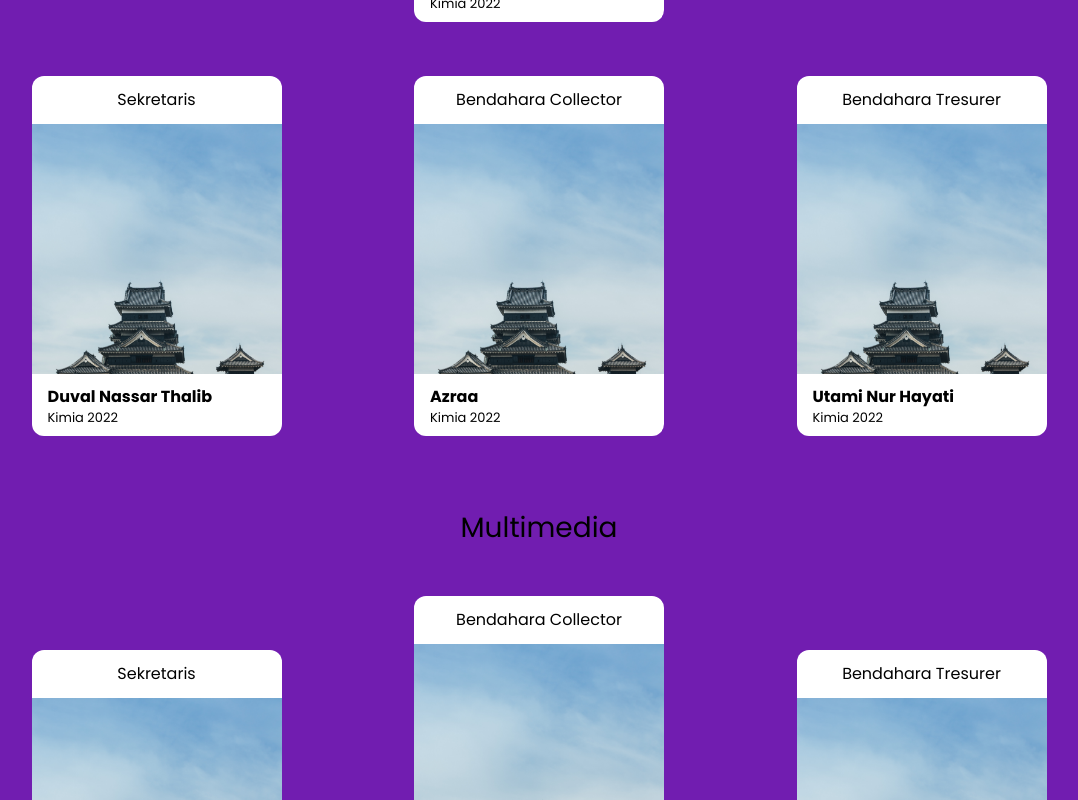
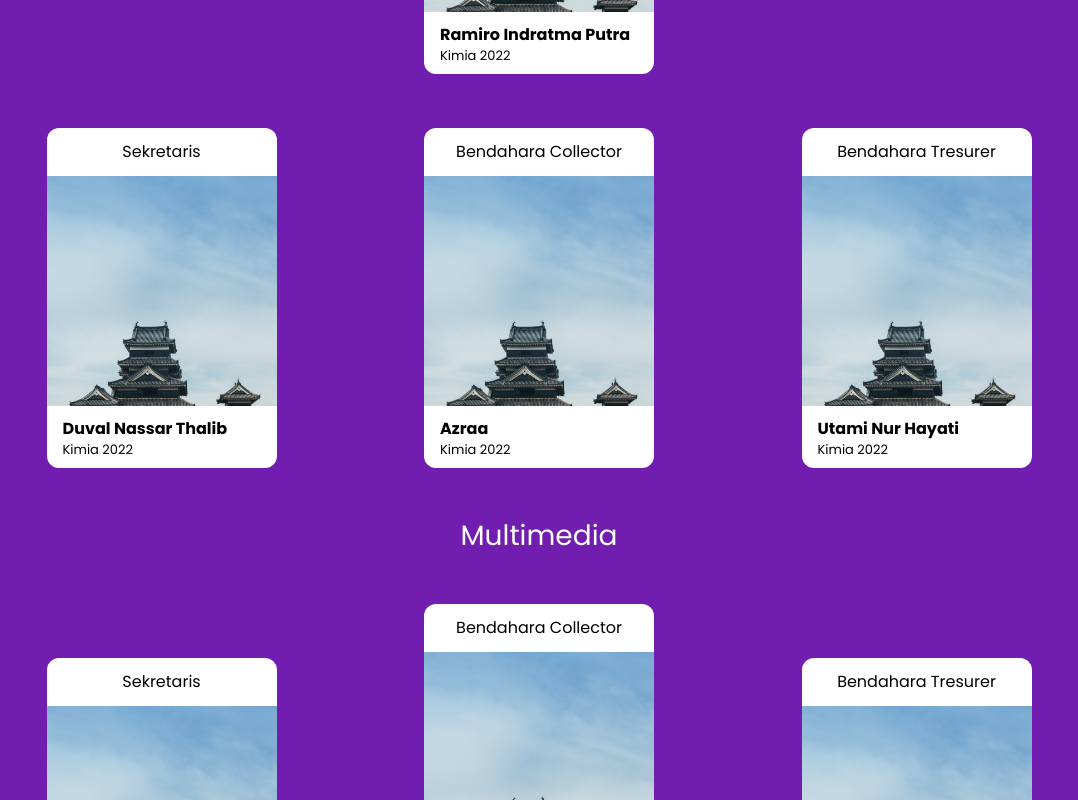
Before and after one commit to arkandamar/website-hmdk, a React (Vite) app: page / in a window 1280 px wide. Shown: the part 1620-2420 px from the top of the page, without its empty margins (101-1179 px from the left). Built offline with nearby package versions, Linux system fonts and the light colour scheme.

Commit message:
membuat fitur social media di card

```diff
--- a/src/App.jsx
+++ b/src/App.jsx
@@ -3,6 +3,7 @@ import Nav from './components/Nav'
 import Hero from './components/Hero'
 import About from './components/About'
 import Team from './components/Team'
+import Contact from './components/Contact'
 import './App.scss'
 
 function App() {
@@ -14,6 +15,7 @@ function App() {
       <Hero></Hero>
       <About></About>
       <Team></Team>
+      <Contact></Contact>
     </div>
   )
 }
--- a/src/App.scss
+++ b/src/App.scss
@@ -13,6 +13,12 @@ $grey-color: #d4d4d4;
   flex-direction: $dir;
 }
 
+@mixin absolute-center {
+  left: 50%;
+  top: 50%;
+  transform: translate(-50%, -50%);
+}
+
 .main-container {
   font-family: "Poppins", sans-serif;
 }
--- a/src/components/Card.jsx
+++ b/src/components/Card.jsx
@@ -1,11 +1,17 @@
 import "./Card.scss";
+import Instagram from "../assets/instagram.png";
+import Linkedin from "../assets/linkedin.png";
 import Japan from "../assets/japan.jpg";
 
-export default function Card({ name, job, year, ketua}) {
+export default function Card({ name, job, year, ketua }) {
   return (
     <div className="card">
       <div className="job">{job}</div>
       <div className="photo">
+        <div className="overlay">
+          <img className="icon" src={Instagram} alt="" srcset="" />
+          <img className="icon" src={Linkedin} alt="" srcset="" />
+        </div>
         <img src={Japan} alt="" srcset="" />
       </div>
       <div className="info">
--- a/src/components/Card.scss
+++ b/src/components/Card.scss
@@ -12,8 +12,38 @@
   }
 
   .photo {
-    width: 250px;
+    width: 230px;
+    position: relative;
 
+    .overlay {
+      width: inherit;
+      aspect-ratio: 1/1;
+      position: absolute;
+      z-index: 10;
+      transition: all 200ms;
+      @include flex(center, center);
+      gap: 24px;
+
+      img {
+        width: 30px;
+        visibility: hidden;
+        cursor: pointer;
+      }
+
+      &:hover {
+        background-color: rgba(255, 255, 255, 0.6);
+
+        img {
+          visibility: visible;
+          transition: all 100ms;
+          opacity: 0.7;
+
+          &:hover {
+            opacity: 1;
+          }
+        }
+      }
+    }
     img {
       width: inherit;
       aspect-ratio: 1/1;
--- /dev/null
+++ b/src/components/Contact.jsx
@@ -0,0 +1,8 @@
+import "./Contact.scss";
+
+export default function Contact(props) {
+  return (
+    <div className="contact">
+    </div>
+  );
+}
--- /dev/null
+++ b/src/components/Contact.scss
@@ -0,0 +1,7 @@
+@import "../App.scss";
+
+.contact {
+    width: 100%;
+    height: 1080px;
+    background-color: yellow;
+}
--- a/src/components/Hero.jsx
+++ b/src/components/Hero.jsx
@@ -9,7 +9,7 @@ export default function Hero(props) {
                     <div className="tagline">Salurkan asa, selaraskan makna</div>
                     <div className="buttons">
                     <a href="#tentang"><div className="button about-us">Tentang Kami</div></a>
-                    <a href="#"><div className="button contact">Kontak</div></a>
+                    <a href="#"><div className="button contact-us">Kontak</div></a>
                     </div>
                 </div>
             </div>
--- a/src/components/Team.scss
+++ b/src/components/Team.scss
@@ -3,20 +3,20 @@
 .team {
   width: 100%;
   background-color: $base-color;
-  padding: 24px 0;
+  padding: 48px 0;
 
   .header {
-    width: 100%;
     // background-color: aquamarine;
     font-size: 32px;
     color: white;
     font-weight: bold;
+    padding: 0 96px;
   }
 
   .inti {
     @include flex($dir: column);
     gap: 54px;
-    padding: 24px 0;
+    padding-top: 72px;
 
     .header-inti {
       font-size: 28px;
@@ -37,6 +37,8 @@
       padding: 54px 0;
       text-align: center;
       font-size: 28px;
+      color: white;
+      text-align: center;
     }
 
     .cards-birdep {
```
Also changed, not shown: src/assets/instagram.png (added), src/assets/linkedin.png (added).
